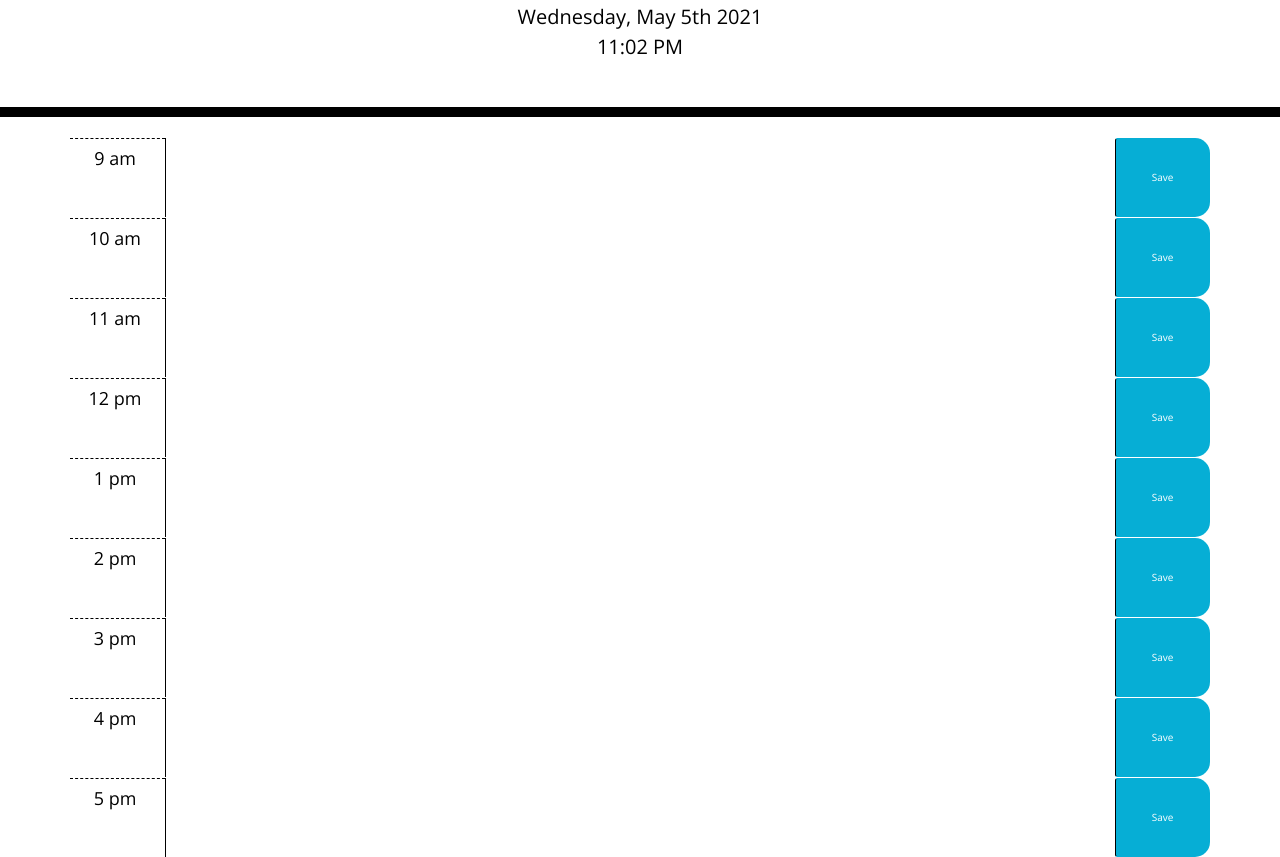
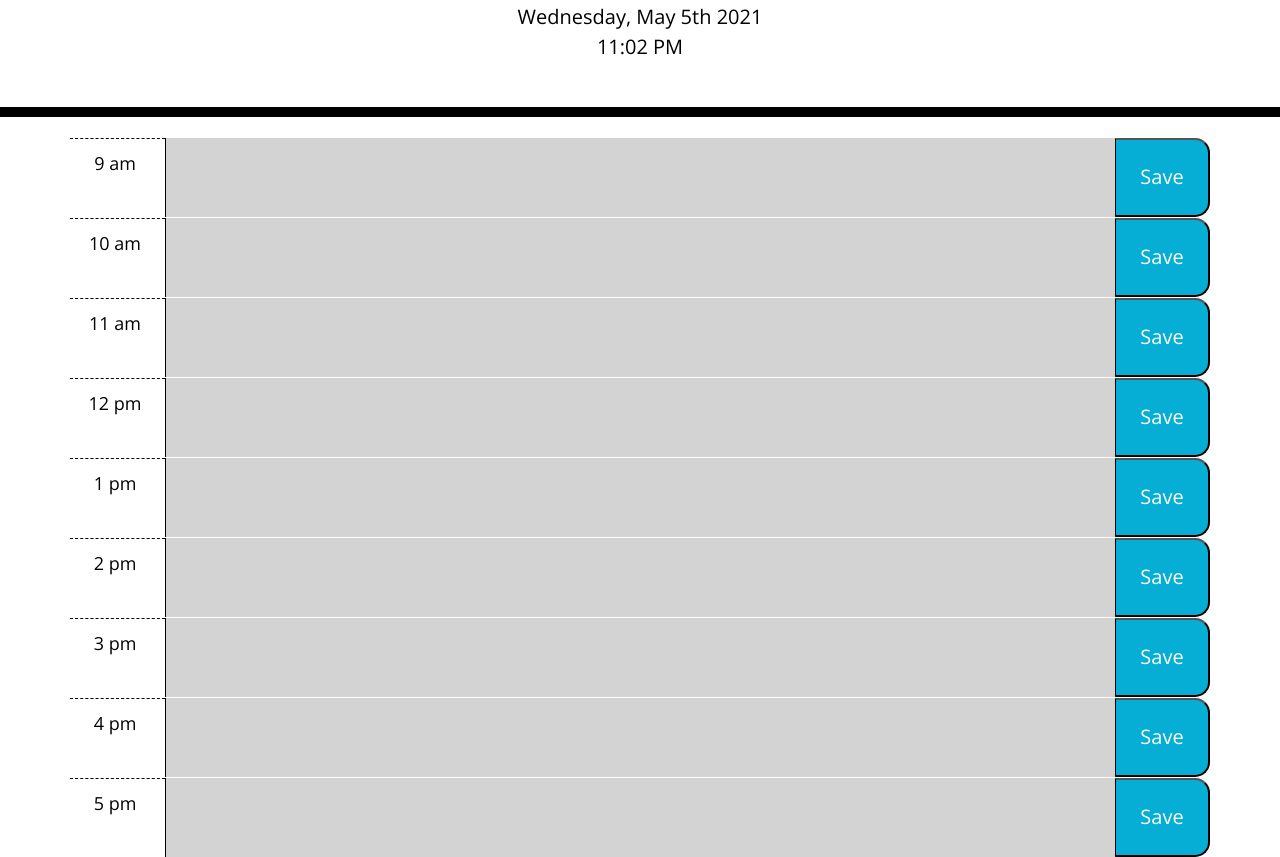
Before and after one commit to jdono100/Day-Planner, a plain HTML site: page Develop/index.html in a window 1280 px wide. Shown: the part 125-982 px from the top of the page. Drawn offline with nearby package versions, Linux system fonts and the light colour scheme.

Commit message:
add changing bg color depending on current time

```diff
--- a/Develop/index.html
+++ b/Develop/index.html
@@ -27,55 +27,55 @@
     </header>
     <div class="container" id="planner">
       <!-- Timeblocks go here -->
-      <div class="row time-block" id="block-9">
-        <span class="col-1 span7 pl-3 pt-3 hour">9 am</span>
+      <div class="row time-block" id="9">
+        <span class="col-1 span7 pl-3 pt-4 hour" data-number="9">9 am</span>
         <textarea class="col-10 span7 description"></textarea>
-        <button class="col-1 btn saveBtn">Save</button>
+        <button class="col-1 saveBtn">Save</button>
       </div>
-      <div class="row time-block" id="block-10">
-        <span class="col-1 span7 pl-3 pt-3 hour">10 am</span>
+      <div class="row time-block" id="10">
+        <span class="col-1 span7 pl-3 pt-4 hour" data-number="10">10 am</span>
         <textarea class="col-10 span7 description"></textarea>
-        <button class="col-1 btn saveBtn">Save</button>
+        <button class="col-1 saveBtn">Save</button>
       </div>
-      <div class="row time-block" id="block-11">
-        <span class="col-1 span7 pl-3 pt-3 hour">11 am</span>
+      <div class="row time-block" id="11">
+        <span class="col-1 span7 pl-3 pt-4 hour" data-number="11">11 am</span>
         <textarea class="col-10 span7 description"></textarea>
-        <button class="col-1 btn saveBtn">Save</button>
+        <button class="col-1 saveBtn">Save</button>
       </div>
-      <div class="row time-block" id="block-12">
-        <span class="col-1 span7 pl-3 pt-3 hour">12 pm</span>
+      <div class="row time-block" id="12">
+        <span class="col-1 span7 pl-3 pt-4 hour" data-number="12">12 pm</span>
         <textarea class="col-10 span7 description"></textarea>
-        <button class="col-1 btn saveBtn">Save</button>
+        <button class="col-1 saveBtn">Save</button>
       </div>
-      <div class="row time-block" id="block-1">
-        <span class="col-1 span7 pl-3 pt-3 hour">1 pm</span>
+      <div class="row time-block" id="13">
+        <span class="col-1 span7 pl-3 pt-4 hour" data-number="13">1 pm</span>
         <textarea class="col-10 span7 description"></textarea>
-        <button class="col-1 btn saveBtn">Save</button>
+        <button class="col-1 saveBtn">Save</button>
       </div>
-      <div class="row time-block" id="block-2">
-        <span class="col-1 span7 pl-3 pt-3 hour">2 pm</span>
+      <div class="row time-block" id="14">
+        <span class="col-1 span7 pl-3 pt-4 hour" data-number="14">2 pm</span>
         <textarea class="col-10 span7 description"></textarea>
-        <button class="col-1 btn saveBtn">Save</button>
+        <button class="col-1 saveBtn">Save</button>
       </div>
-      <div class="row time-block" id="block-3">
-        <span class="col-1 span7 pl-3 pt-3 hour">3 pm</span>
+      <div class="row time-block" id="15">
+        <span class="col-1 span7 pl-3 pt-4 hour" data-number="15">3 pm</span>
         <textarea class="col-10 span7 description"></textarea>
-        <button class="col-1 btn saveBtn">Save</button>
+        <button class="col-1 saveBtn">Save</button>
       </div>
-      <div class="row time-block" id="block-4">
-        <span class="col-1 span7 pl-3 pt-3 hour">4 pm</span>
+      <div class="row time-block" id="16">
+        <span class="col-1 span7 pl-3 pt-4 hour" data-number="16">4 pm</span>
         <textarea class="col-10 span7 description"></textarea>
-        <button class="col-1 btn saveBtn">Save</button>
+        <button class="col-1 saveBtn">Save</button>
       </div>
-      <div class="row time-block" id="block-5">
-        <span class="col-1 span7 pl-3 pt-3 hour">5 pm</span>
+      <div class="row time-block" id="17">
+        <span class="col-1 span7 pl-3 pt-4 hour" data-number="17">5 pm</span>
         <textarea class="col-10 span7 description"></textarea>
-        <button class="col-1 btn saveBtn">Save</button>
+        <button class="col-1 saveBtn">Save</button>
       </div>
     </div>
 
     <!-- Script tags -->
-    <script src="https://cdnjs.cloudflare.com/ajax/libs/jquery/3.2.1/jquery.min.js"></script>
+    <script src="https://cdnjs.cloudflare.com/ajax/libs/jquery/3.4.1/jquery.min.js"></script>
     <script src="https://cdnjs.cloudflare.com/ajax/libs/moment.js/2.24.0/moment.min.js"></script>
     <script src="./planner_function.js"></script>
   </body>
--- a/Develop/planner_function.js
+++ b/Develop/planner_function.js
@@ -1,22 +1,60 @@
-$(function() {
-    // Write listener function for savebtn(s)
-    $(".saveBtn").on("click", () => {
-        var textValue = $(".saveBtn").siblings(".description").val();
-        var timeValue = $(".saveBtn").parent().attr("id");
-        console.log("Value:" ,textValue);
-        console.log("Time:" ,timeValue);
+// Set global vars for the time blocks
+var block9 = $("#9");
+var block10 = $("#10");
+var block11 = $("#11");
+var block12 = $("#12");
+var block13 = $("#13");
+var block14 = $("#14");
+var block15 = $("#15");
+var block16 = $("#16");
+var block17 = $("#17");
+
+// Change time-block bg color depending on the time of day
+setColorTimer = () => {
+    // Make functions using moment to add today's date & time to top
+    var timer = () => {
+        var today = today = moment();
+        var todayTime = todayTime = moment();
+        $('#today').text(today.format('dddd, MMMM Do YYYY'));
+        $('#today-time').text(todayTime.format('hh:mm A'));
+    };
+    setInterval(timer, 1000);
+
+    // Set a var to the current hour
+    var currentHour = moment().toObject().hours;
+    // Look through the time-block ids to find if the hour is less than greater than or equal to the currentHour
+    $(".time-block").each(function() {
+        var thisHour = parseInt($(this).attr("id"));
+        if (thisHour < currentHour) {
+            $(this).addClass("past")
+        } else if (thisHour === currentHour) {
+            $(this).addClass("present")
+        } else {
+            $(this).addClass("future")
+        };
+    })
+}
+
+var saveBtn = $(".saveBtn")
+saveBtn.on("click", function() {
+    var timeBlock = parseInt($(this).attr("id"));
+    var plannerText = $(this).siblings(".description").val();
+    localStorage.setItem(timeBlock, plannerText);
+})
+// Save textarea values in localStorage
+saveScheduler = () => {
+    // Look and set the vars as local values
+    $(".time-block").each(function() {
+        var id = $(this).attr("id");
+        var text = localStorage.getItem(id);
+
+        if (text !== null) {
+            $(this).children(".description").val(text);
+        }
     })
 
+}
 
-    // Make functions using moment to add today's date & time to top
-    var timer = function(){
-        var today = today = moment();
-        $('#today').text(today.format('dddd, MMMM Do YYYY'));
-    };
-    setInterval(timer, 1000);
-    var timerTime = function() {
-        var todayTime = todayTime = moment();
-        $('#today-time').text(todayTime.format('hh:mm A'));
-    }
-    setInterval(timerTime, 1000);
-})
+
+saveScheduler();
+setColorTimer();
```
